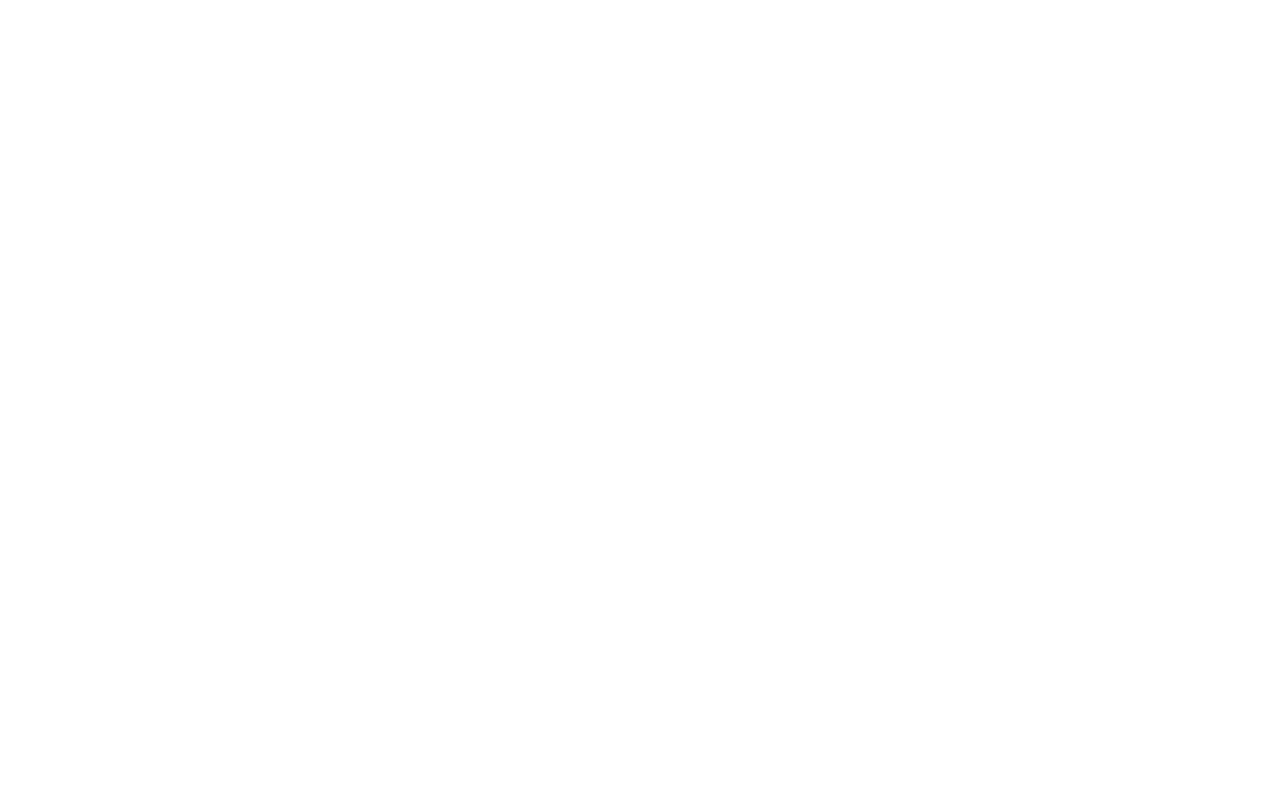
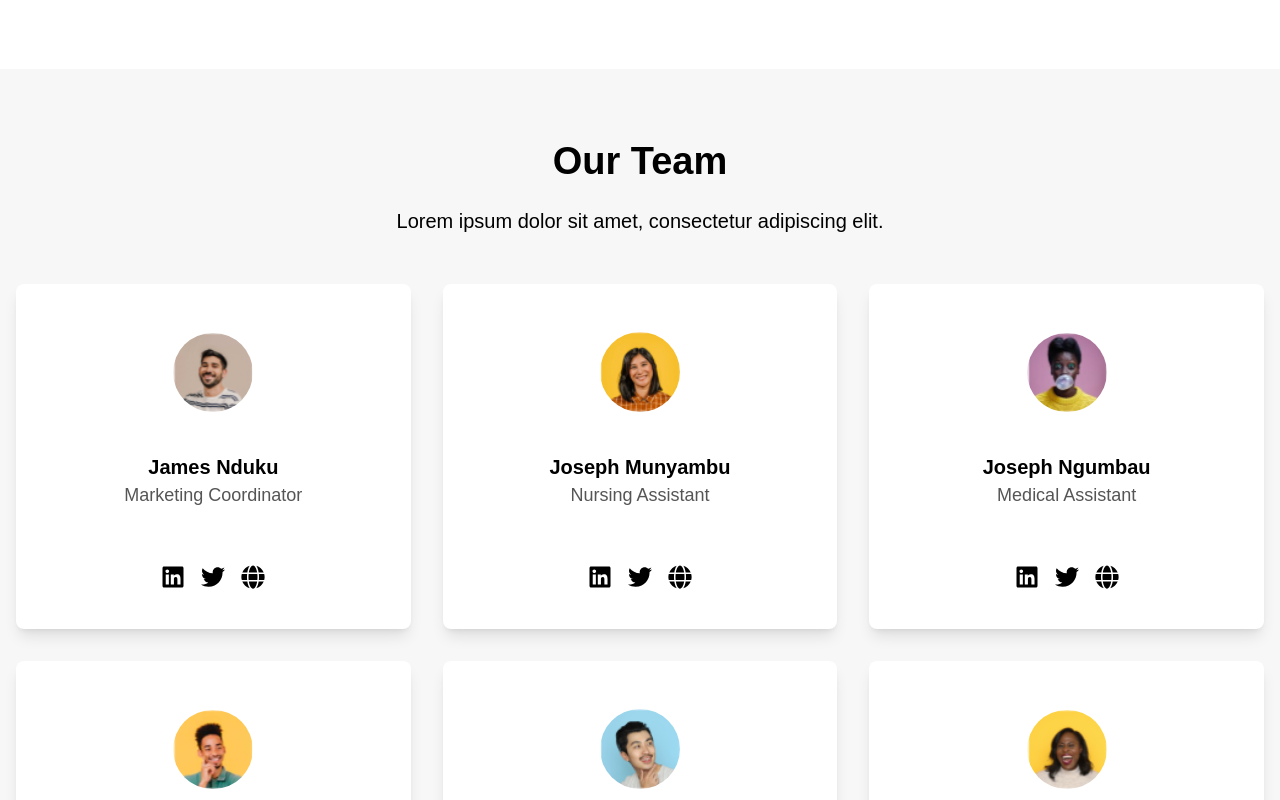
Before and after one commit to Mehnazar/figma-assignment-no.6, a Next.js app: page / in a window 1280 px wide. Shown: the part 3860-4660 px from the top of the page. Before the commit the page ends 3929 px from the top, so only its background shows below. Built offline with nearby package versions, Linux system fonts and the light colour scheme.

Commit message:
completed

```diff
--- a/app/page.tsx
+++ b/app/page.tsx
@@ -4,6 +4,9 @@
 import CourseCategory from "@/components/CourseCategory";
 import Achievement from "@/components/Achievements";
 import Courses from "@/components/Courses";
+import OurTeam from "@/components/OurTeam";
+import CustomerTestimonial from "@/components/Testimonials";
+import Footer from "@/components/Footer";
 export default function main(){
   return(
     <main>
@@ -13,6 +16,9 @@
     <CourseCategory/>
     <Achievement/>
     <Courses/>
+    <OurTeam/>
+    <CustomerTestimonial/>
+    <Footer/>
 
 
 
--- a/components/Courses.tsx
+++ b/components/Courses.tsx
@@ -1,11 +1,5 @@
 import React from "react";
 import Image from "next/image";
-// import Course1 from "./images/course1.svg"
-// import Course2 from "/images/course2.svg"
-// import Course3 from "/images/course3.svg";
-// import Course4 from "/images/course4.svg";
-// import Course5 from "/images/course5.svg";
-// import Course6 from "/images/course6.svg";
 
 
 const categories = [
--- a/components/OurTeam.tsx
+++ b/components/OurTeam.tsx
@@ -2,13 +2,6 @@
 import { FaLinkedin, FaTwitter, FaGlobe } from "react-icons/fa";
 import Image from "next/image";
 
-// Update your image imports to reflect the images being inside public/images/
-import pic1 from '../public/man1.png';
-import pic2 from '../public/women2.png';
-import pic3 from '../public/man2.png';
-import pic4 from '../public/man3.png';
-import pic5 from '../public/man4.png';
-import pic6 from '../public/women2.png';
 
 const OurTeam: React.FC = () => {
   const teamMembers = [
@@ -20,7 +13,7 @@
         twitter: "https://twitter.com/johndoe",
         website: "https://jamesnduku.com",
       },
-      image: pic1,
+      image: "/images/team1.svg",
     },
     {
       name: "Joseph Munyambu",
@@ -30,7 +23,7 @@
         twitter: "https://twitter.com/janesmith",
         website: "https://josephmunyambu.com",
       },
-      image: pic2,
+      image: "/images/team2.svg",
     },
     {
       name: "Joseph Ngumbau",
@@ -40,7 +33,7 @@
         twitter: "https://twitter.com/alexjohnson",
         website: "https://josephngumbau.com",
       },
-      image: pic3,
+      image: "/images/team3.svg",
     },
     {
       name: "Erick Kipkemboi",
@@ -50,7 +43,7 @@
         twitter: "https://twitter.com/mariagarcia",
         website: "https://erickkipkemboi.com",
       },
-      image: pic4,
+      image:"/images/team4.svg",
     },
     {
       name: "Stephen Kerubo",
@@ -60,7 +53,7 @@
         twitter: "https://twitter.com/davidlee",
         website: "https://stephenkerubo.com",
       },
-      image: pic5,
+      image:"/images/team5.svg",
     },
     {
       name: "John Leboo",
@@ -70,7 +63,7 @@
         twitter: "https://twitter.com/saradavis",
         website: "https://johnleboo.com",
       },
-      image: pic6,
+      image: "/images/team6.svg",
     },
   ];
 
--- a/components/Testimonials.tsx
+++ b/components/Testimonials.tsx
@@ -1,26 +1,24 @@
 import Image from "next/image";
-import pic3 from "../public/man3.png";
-import pic1 from "../public/man4.png";
-import pic6 from "../public/women2.png";
+
 
 const CustomerTestimonial = () => {
   const testimonials = [
     {
-      image: pic3,
-      name: "Joseph Ngumbau",
+      image:"/images/team3.svg",
+      name: "James Nduku",
       role: "Software Developer",
       testimonial:
         "Lorem ipsum dolor sit amet, consectetur adipiscing elit. Suspendisse varius enim in eros elementum tristique. Duis cursus, mi quis viverra ornare.",
     },
     {
-      image: pic1,
+      image:"/images/team1.svg",
       name: "Erick Kipkemboi",
       role: "Scrum Master",
       testimonial:
         "Lorem ipsum dolor sit amet, consectetur adipiscing elit. Suspendisse varius enim in eros elementum tristique. Duis cursus, mi quis viverra ornare.",
     },
     {
-      image: pic6,
+      image:"/images/team6.svg",
       name: "Stephen Kerubo",
       role: "UI/UX Designer",
       testimonial:
```
